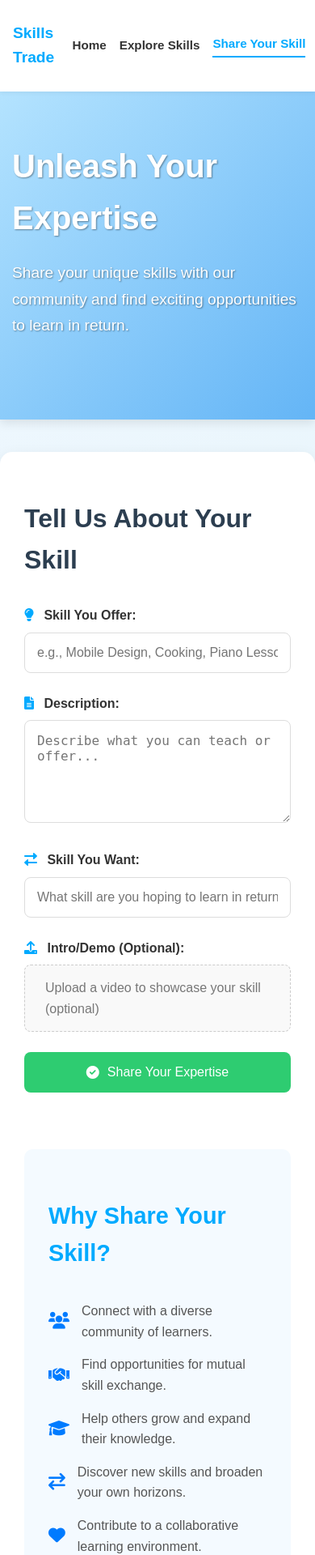
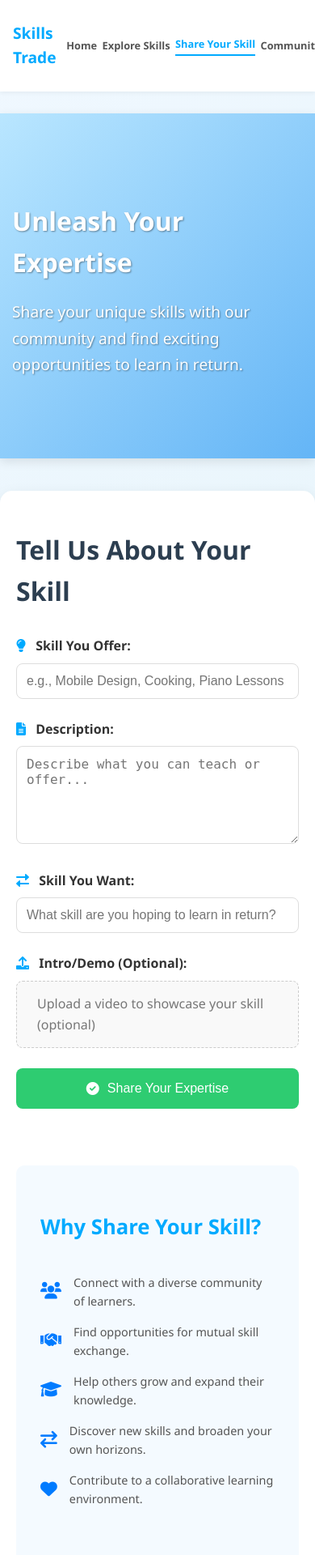
Before and after one commit to joud-7101/skillsTrade, a PHP site: page /HTML/ShareSkill.html in a window 390 px wide. Shown: the top 1920 px of the page at 81% size. Run offline with PHP 8.4, Linux system fonts and the light colour scheme.

Commit message:
Update ShareSkills.css

```diff
--- a/CSS/ShareSkills.css
+++ b/CSS/ShareSkills.css
@@ -1,11 +1,83 @@
-/* Share Your Skill Page Styles - Creative Redesign */
+/* Share Your Skill Page Styles */
 body {
-  background: linear-gradient(
-    135deg,
-    #f0f8ff,
-    #e0f2f7
-  ); /* Soft, inviting background gradient */
+  background: linear-gradient(135deg, #f0f8ff, #e0f2f7);
+  font-family: "Segoe UI", Tahoma, Geneva, Verdana, sans-serif;
+  color: #555; /* Softer text color */
+  margin: 0;
+  padding-top: 80px; /* Space for fixed header */
 }
+
+/* Header */
+header {
+  background-color: #fff;
+  color: var(--text-dark);
+  padding: 1rem 2rem;
+  display: flex;
+  align-items: center;
+  justify-content: space-between;
+  box-shadow: 0 2px 5px rgba(0, 0, 0, 0.05);
+  position: fixed;
+  top: 0;
+  left: 0;
+  width: 100%;
+  z-index: 100;
+}
+
+header h1 {
+  font-size: 1.8rem;
+  color: #00aaff;
+  margin-right: 1rem;
+}
+
+header nav {
+  display: flex;
+  align-items: center;
+}
+
+header nav a {
+  margin-left: 1rem;
+  text-decoration: none;
+  color: var(--text-soft);
+  font-weight: bold;
+  transition: color 0.3s ease;
+  white-space: nowrap;
+}
+
+header nav a:hover {
+  color: #00aaff;
+}
+
+header nav a.active {
+  color: #00aaff;
+}
+
+header nav a.active::after {
+  content: "";
+  display: block;
+  width: 100%;
+  height: 2px;
+  background-color: #00aaff;
+  margin-top: 0.2rem;
+}
+
+header nav a.login-icon {
+  font-size: 1.1rem;
+  color: #00aaff;
+  display: flex;
+  align-items: center;
+  margin-left: 1rem;
+}
+
+header nav a.login-icon i {
+  margin-right: 0.3rem;
+  font-size: 1.2rem;
+}
+
+header nav a.login-icon:hover {
+  color: #00aaff;
+}
+
+/* Hero Section */
 .share-skill-hero {
   background: linear-gradient(
     135deg,
@@ -13,12 +85,12 @@ body {
     #64b5f6
   ); /* Beautiful light to medium blue gradient */
   color: white;
-  padding: 80px 20px; /* Adjusted padding for smaller height */
+  padding: 80px 20px;
   text-align: center;
   margin-top: 60px; /* Adjust for header */
   box-shadow: 0 4px 12px rgba(0, 0, 0, 0.1);
   position: relative;
-  overflow: hidden; /* For potential future animated backgrounds */
+  overflow: hidden;
 }
 
 .share-skill-hero .hero-content {
@@ -43,6 +115,7 @@ body {
   display: none; /* Hide hero image on larger screens */
 }
 
+/* Share Skill Container */
 .share-skill-container {
   max-width: 1200px;
   margin: 40px auto;
@@ -152,6 +225,7 @@ body {
   transform: scale(1.02);
 }
 
+/* Share Info Section */
 .share-info-section {
   padding: 30px;
   background-color: #f4faff;
@@ -197,6 +271,20 @@ body {
 
 /* Responsive Design */
 @media (max-width: 992px) {
+  header h1 {
+    font-size: 1.6rem;
+    margin-right: 0.8rem;
+  }
+
+  header nav a {
+    margin-left: 0.8rem;
+    font-size: 0.95rem;
+  }
+
+  header nav a.login-icon {
+    font-size: 1rem;
+  }
+
   .share-skill-container {
     grid-template-columns: 1fr; /* Stack form and info on smaller screens */
   }
@@ -207,6 +295,19 @@ body {
 }
 
 @media (max-width: 768px) {
+  header h1 {
+    font-size: 1.4rem;
+    margin-right: 0.6rem;
+  }
+
+  header nav a {
+    font-size: 0.9rem;
+    margin-left: 0.6rem;
+  }
+
+  header nav a.login-icon {
+    font-size: 0.9rem;
+  }
   .share-skill-hero {
     padding: 80px 15px;
   }
@@ -237,3 +338,43 @@ body {
     font-size: 1rem;
   }
 }
+
+@media (max-width: 576px) {
+  header {
+    padding: 0.8rem 1rem;
+  }
+
+  header h1 {
+    font-size: 1.2rem;
+    margin-right: 0.4rem;
+  }
+
+  header nav a {
+    font-size: 0.8rem;
+    margin-left: 0.4rem;
+  }
+
+  header nav a.login-icon {
+    font-size: 0.8rem;
+  }
+  .share-skill-hero h2 {
+    font-size: 2rem;
+  }
+
+  .share-skill-form input[type="text"],
+  .share-skill-form textarea {
+    padding: 12px;
+  }
+
+  .share-info-section h3 {
+    font-size: 1.6rem;
+  }
+
+  .share-info-section li {
+    font-size: 0.9rem;
+  }
+
+  .share-skill-container {
+    padding: 20px;
+  }
+}
```
